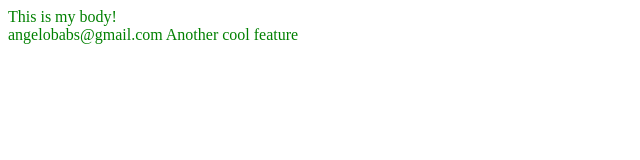
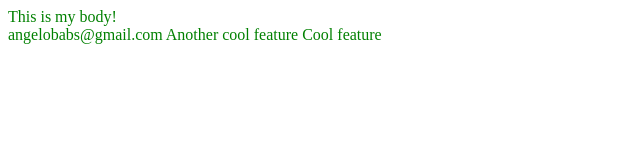
Before and after one commit to tristanbabasa/pokemon, a plain HTML site: page index.html in a window 1280 px wide. Shown: the full height of the page, 0-640 px from the left. Drawn offline with Linux system fonts and the light colour scheme.

Commit message:
merge cool feature

```diff
--- a/index.html
+++ b/index.html
@@ -15,5 +15,7 @@
 		angelobabs@gmail.com
 		Another cool feature
 
+
+		Cool feature
 	</body>
 </html>
```
